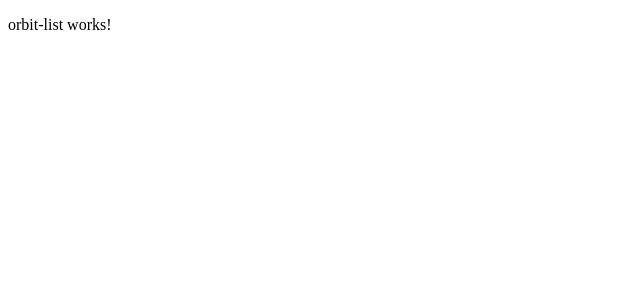
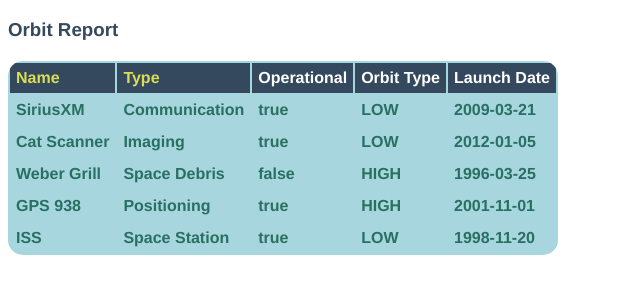
Before and after one commit to abantaos/orbit-report, an Angular app: page / in a window 1280 px wide. Shown: the top 300 px of the page, without its empty margins (0-640 px from the left). Built offline with nearby package versions, Linux system fonts and the light colour scheme.

Commit message:
display table of satellites

```diff
--- a/src/app/app.component.css
+++ b/src/app/app.component.css
@@ -0,0 +1,13 @@
+.search-form {
+    margin-bottom: 40px;
+}
+
+button {
+    margin-left: 10px;
+    color: #fff;
+    background-color: #009b25;
+    border-radius: 4px;
+    padding: 2px 5px;
+    font-size: 18px;
+    cursor: pointer;
+}
--- a/src/app/orbit-list/orbit-list.component.css
+++ b/src/app/orbit-list/orbit-list.component.css
@@ -0,0 +1,28 @@
+.sortable {
+    cursor: pointer;
+    color: #dd5;
+}
+
+.warning {
+    background-color: #da8a8a;
+}
+
+table {
+  color: rgb(41, 112, 97);
+  border-radius: 15px;
+  overflow: hidden;
+  margin: 20px 0;
+  min-width: 300px;
+  background: #a7d6df;
+}
+
+.header-row {
+    background: #34495E;
+    color: #fff
+}
+
+th, td {
+    text-align: left;
+    margin: 5px 10px;
+    padding: 6px;
+}
--- a/src/app/orbit-list/orbit-list.component.html
+++ b/src/app/orbit-list/orbit-list.component.html
@@ -1 +1,19 @@
-<p>orbit-list works!</p>
+<h3>Orbit Report</h3>
+<table>
+   <tr class="header-row">
+      <th class="sortable">Name</th>
+      <th class="sortable">Type</th>
+      <th>Operational</th>
+      <th>Orbit Type</th>
+      <th>Launch Date</th>
+   </tr>
+   <tr *ngFor="let Satellite of satellites">
+      <th>{{Satellite.name}}</th>
+      <th>{{Satellite.type}}</th>
+      <th>{{Satellite.operational}}</th>
+      <th>{{Satellite.orbitType}}</th>
+      <th>{{Satellite.launchDate}}</th>
+   </tr>
+
+   <!-- TODO: put <tr *ngFor=""></tr> here -->
+</table>
--- a/src/index.html
+++ b/src/index.html
@@ -1,6 +1,15 @@
 <!doctype html>
 <html lang="en">
 <head>
+  <style>
+    body {
+      font-family: 'Helvetica', 'Courier';
+    }
+
+    h3 {
+        color: #34495E;
+    }
+  </style>
   <meta charset="utf-8">
   <title>OrbitReport</title>
   <base href="/">
```
Also changed, not shown: src/app/app.component.ts (indentation only).
